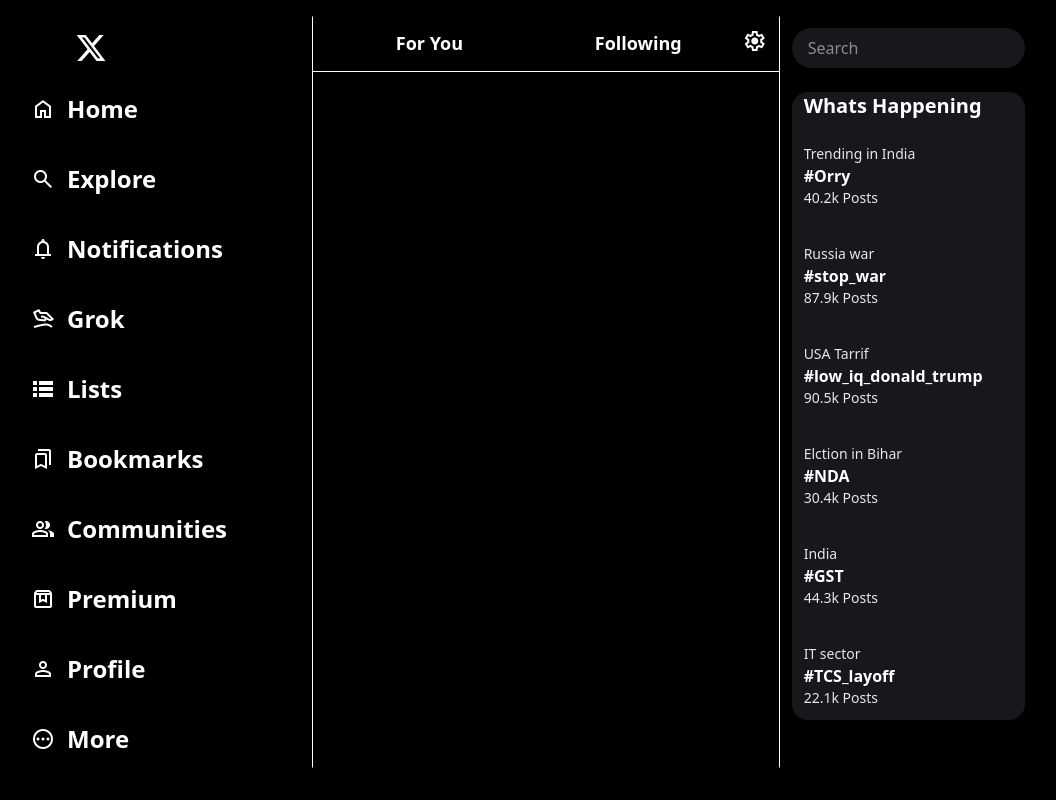
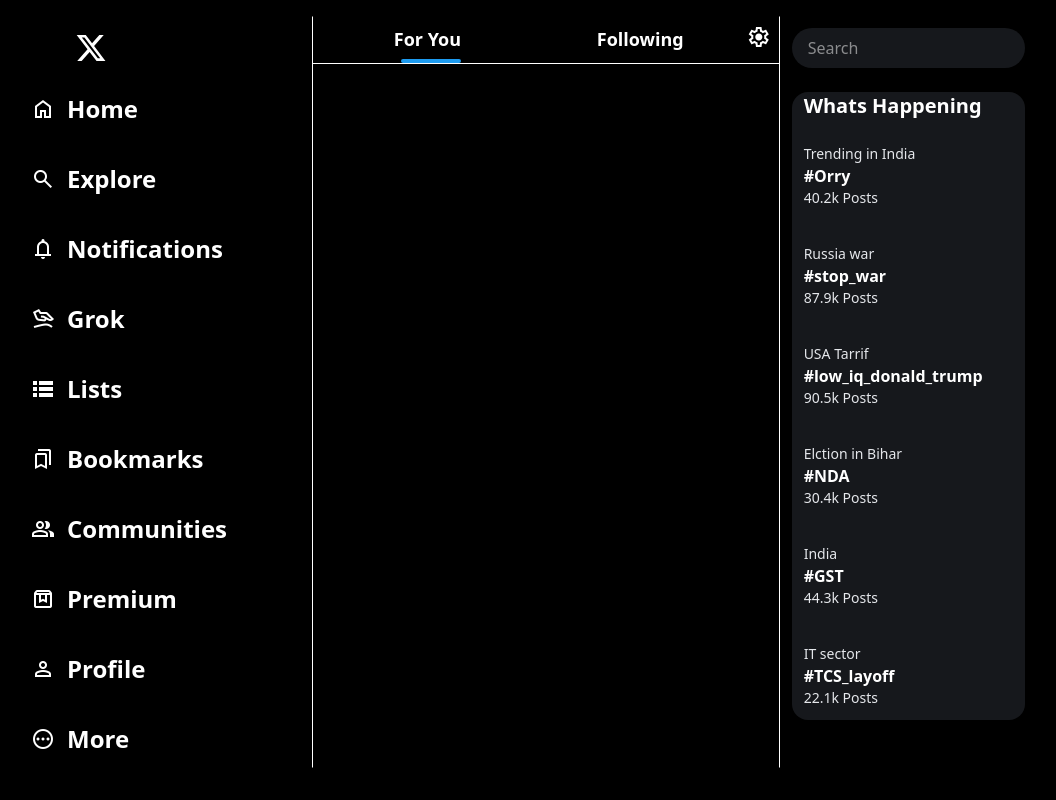
Before and after one commit to Aditya-das-4707-e/X-Clone, a website: page index.html in a window 1280 px wide. Shown: the whole page, without its empty margins (34-1090 px from the left). Drawn offline with nearby package versions, Linux system fonts and the light colour scheme.

Commit message:
new change in follow section

```diff
--- a/index.html
+++ b/index.html
@@ -68,10 +68,10 @@
                 </ul>
             </div>
         </div>
-        <div class="second w-full border-[1px] border-x-white border-y-black">
-
-            <div class="top flex m-3">
-                <div class="left bg-red-4001 w-1/2 flex justify-center font-bold text-lg ">For You</div>
+        <div class="second w-full border-[1px] border-x-white border-y-black ">
+            <div class="top flex p-2 relative">
+                <div class="absolute w-15 h-1 rounded-full bg-[#1d9bf0] bottom-0 left-[19%]"></div>
+                <div class="left bg-red-4001 w-1/2 flex justify-center font-bold text-lg">For You</div>
                 <div class="right bg-green-4001 w-1/2 flex justify-center font-bold text-lg ">Following</div>
                 <div class="settings"><span class="material-symbols-outlined">
                         settings
```
Also changed, not shown: src/output.css.
